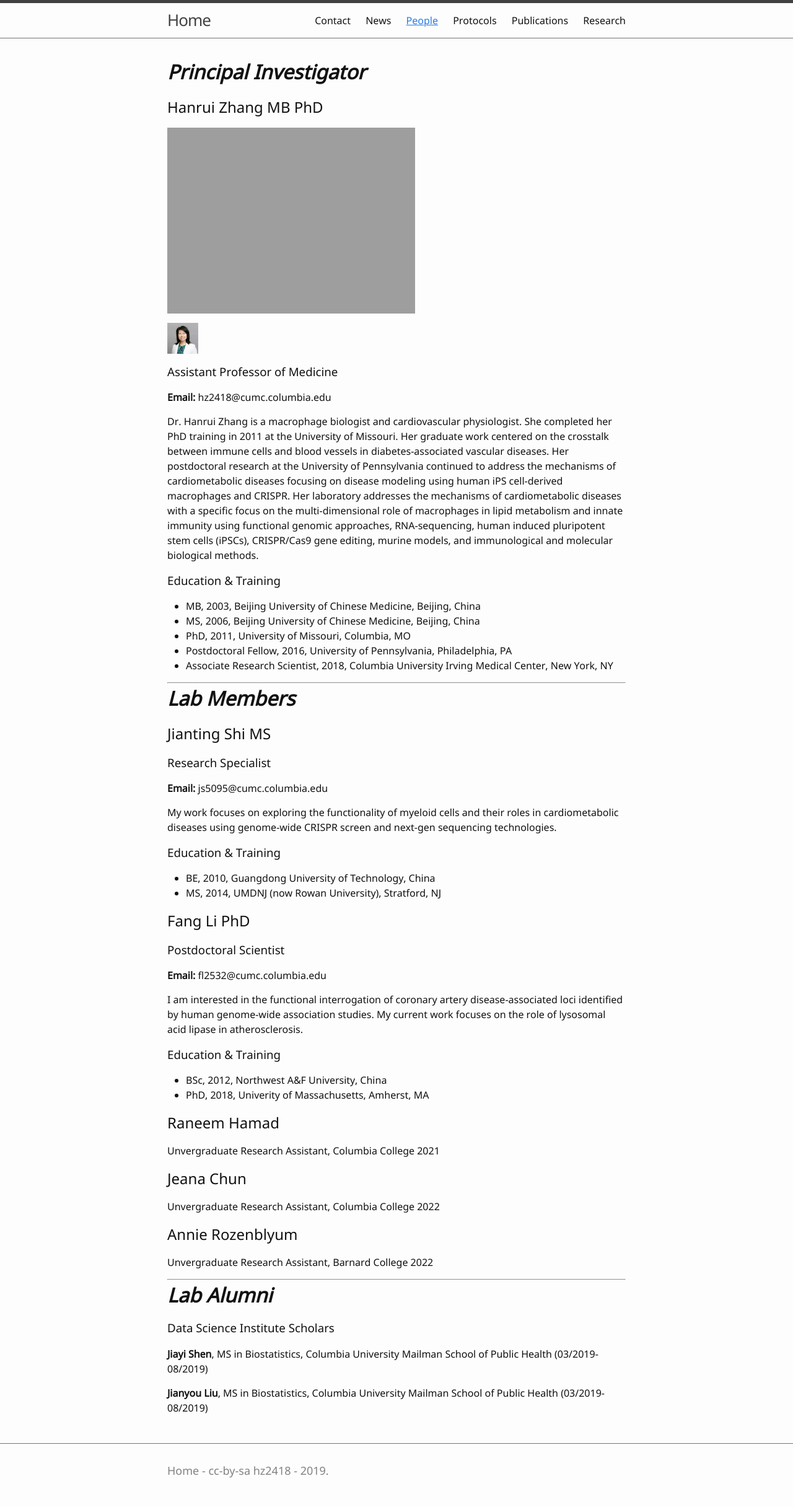
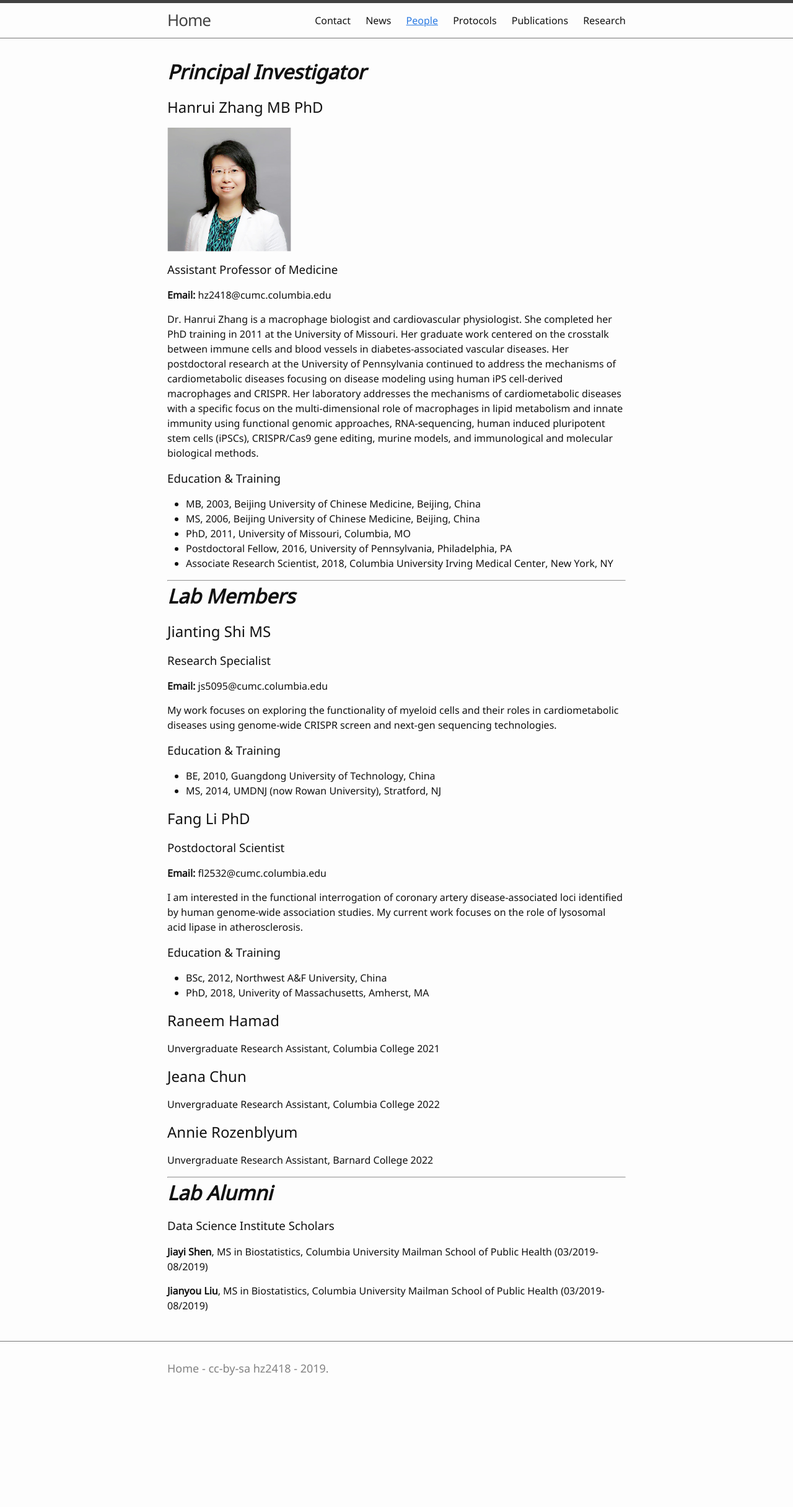
Before and after one commit to hanruizhang/zhanglab, a Jekyll site: the page built from People.md, in a window 1280 px wide. Shown: the whole page at 62% size. Built offline with Jekyll 4.4.1, drawn with Linux system fonts in a browser that asks for light colours; after the commit the page ends 2267 px from its top, so only the background shows below that.

Commit message:
Update People.md

```diff
--- a/People.md
+++ b/People.md
@@ -6,9 +6,8 @@ nav: true
 # _**Principal Investigator**_
 
 ## Hanrui Zhang MB PhD
-![Hanrui_Zhang](/images/Hanrui_Zhang_3.jpg, width="100")
 
-<img src="/images/Hanrui_Zhang_3.jpg" width="50">
+<img src="/images/Hanrui_Zhang_3.jpg" width="200">
 
 ### Assistant Professor of Medicine
 **Email:** hz2418@cumc.columbia.edu
```
